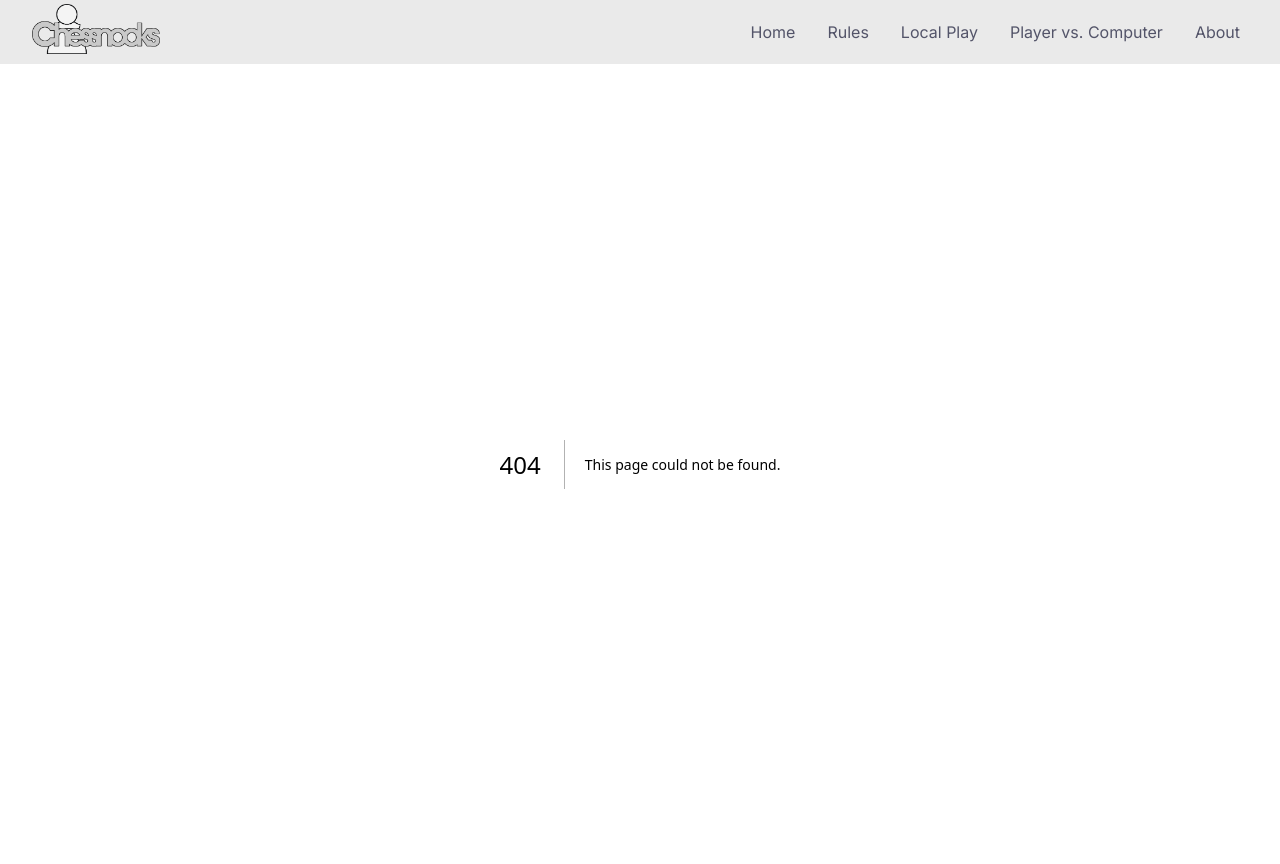
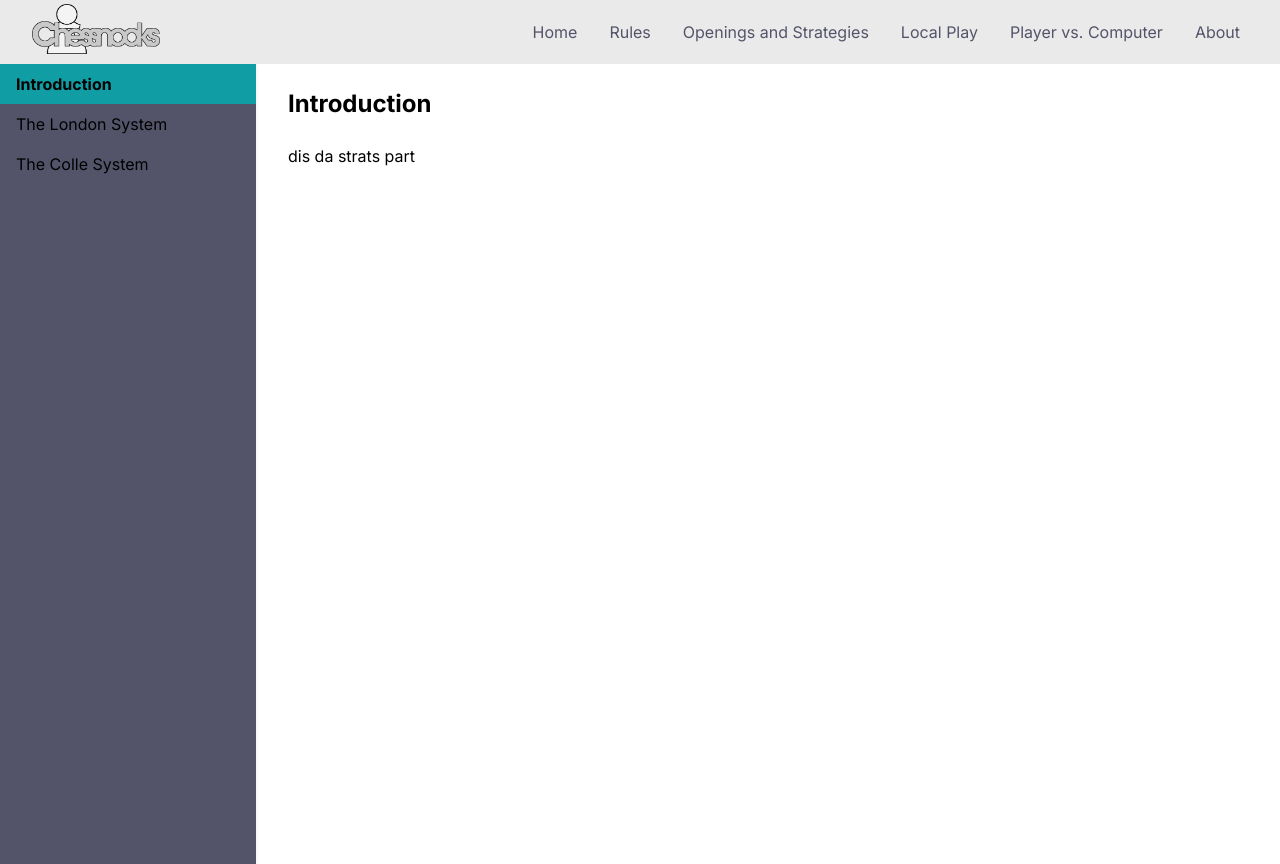
Before and after one commit to Fishnooks14/chessnooks, a Next.js app: page /strategy in a window 1280 px wide. Before the commit this address had no page. After the commit the page ends 800 px from the top, so only its background shows below. Built offline with nearby package versions, Linux system fonts and the light colour scheme.

Commit message:
add page, fix rendering, remove logs

```diff
--- a/src/app/about/page.tsx
+++ b/src/app/about/page.tsx
@@ -11,26 +11,26 @@ const About = () => {
                 <div className="grid grid-cols-1 md:grid-cols-2 gap-8">
                     <div className="text-gray-700">
                         <p className="mb-4">
-                            Lorem ipsum dolor sit amet, consectetur adipiscing
-                            elit, sed do eiusmod tempor incididunt ut labore et
-                            dolore magna aliqua. Ut enim ad minim veniam, quis
-                            nostrud exercitation ullamco laboris nisi ut aliquip
-                            ex ea commodo consequat. Duis aute irure dolor in
-                            reprehenderit in voluptate velit esse cillum dolore
-                            eu fugiat nulla pariatur. Excepteur sint occaecat
-                            cupidatat non proident, sunt in culpa qui officia
-                            deserunt mollit anim id est laborum.
+                            <p>
+                                ChessNooks is a project built by two Parkland
+                                High School seniors: Major Zangari and Timothy
+                                Prestosh. In order to create a more @@@@ some
+                                shit about godo resource for ppls @@@@
+                            </p>
                         </p>
                         <p className="mb-4">
-                            Lorem ipsum dolor sit amet, consectetur adipiscing
-                            elit, sed do eiusmod tempor incididunt ut labore et
-                            dolore magna aliqua. Ut enim ad minim veniam, quis
-                            nostrud exercitation ullamco laboris nisi ut aliquip
-                            ex ea commodo consequat. Duis aute irure dolor in
-                            reprehenderit in voluptate velit esse cillum dolore
-                            eu fugiat nulla pariatur. Excepteur sint occaecat
-                            cupidatat non proident, sunt in culpa qui officia
-                            deserunt mollit anim id est laborum.
+                            In this project, we utilized React Typescript for
+                            our programming elements with Tailwind to create our
+                            signature style and beautiful chess games. The
+                            library we used to make the 3D rendering possible
+                            was babylon.js. All move verification and gamestate
+                            management is done through chess.js. The project
+                            incorporated many difficult algorithms and
+                            challenges because of the complexity of building a
+                            chess program but through all of these tools we were
+                            able to accomplish this. Check our Navbar or our
+                            sitemap to discover all that our website has to
+                            offer!
                         </p>
                     </div>
                     <img
--- a/src/app/rules/page.tsx
+++ b/src/app/rules/page.tsx
@@ -29,27 +29,38 @@ const sections: Section[] = [
                 <p><br /> Pawns are by far the weakest piece in terms of movement, typically only being able to advance a single square straight forward each turn. However, this is not always true. If a pawn has not yet moved in a given game, it is given the option to instead move two square directly forward. Now, you may notice that these rules do not allow a pawn to move backwards in any way, meaning you hae to be cautious when pushing pawns down the board.</p>
                 <p><br /> Pawns, unlike other pieces, capture differently from how they move. A pawn can capture an enemy piece located on either of the two squares diagonally in front of the pawn.<\p>
                 <p><br /> As you might be able to tell, judging by these rules laid out, a pawn may seem completely useless once it reaches the end of the board, as there would be no more spaces for it to move to or capture on. This is where a special mechanic exclusive to pawns comes into play, promotion. When a pawn reaches the end of the board, it is promoted to a piece of the player's choice. This interaction is most commonly seen in endgames, after most other pieces have already been removed from play.</p>
-                <p><br /> @@@@@@@ EN PASSANT THING HERE</p>`,
+                <p><br /> Pawns also have another unusual feature called an “En passant.” It is in the scenario when an opponent advances their pawn two spaces and your pawn is directly adjacent. In this case, you can capture the adjacent pawn diagonally even if there is no piece there. This rule was introduced fairly late in order to make the game faster and <i>more entertaining.</i> </p>`,
             },
             {
                 title: "Rook",
-                content: `<p>Rook info</p>`,
+                content: `<p>There are two rooks on a chess board and are constrained to moving only vertically (up/down) or horizontally (left/right). Like a bishop, it can move as far as possible given that there is not another piece in the way.</p>
+                <p><br />The rook is significant in another way as well because along with the king, it can perform the move known as “castling.” This is when, given that the other pieces are out of the way and neither the rook nor king has moved yet, the king and rook can shift in one move. </p>
+                <p><br />A “long” castle, or a castle that takes place on the Queen side, shifts the king two spaces to the left and the rook three spaces to the right.</p>
+                <p><br />A “short” castle, or a castle on the King side, shifts the king two spaces to the right and the rook two spaces to the left</p>
+                `,
             },
             {
                 title: "Bishop",
-                content: `<p>Bishop info</p>`,
+                content: `<p>Bishops are the pieces in chess that can only move diagonally. You will notice that the bishop that begins on the light squares will always remain there and the same is true for the bishop on the dark square. Bishops are not constricted to only moving a certain number of spaces. In fact, they can move as far as they can without being obstructed by another chess piece or the end of the board.</p>`,
             },
             {
                 title: "Queen",
-                content: `<p>Queen info</p>`,
+                content: `<p>The queen is by far the most powerful piece in chess, being considered nine material points commonly. It has the powers of the rook combined with the powers of the bishop meaning that it can move horizontally, vertically, and diagonally for as far as possible. </p>`,
             },
             {
                 title: "Knight",
-                content: `<p>Knight info</p>`,
+                content: `<p>The knight is the chess piece that a beginner might have the most trouble with initially. This is because they move pretty irregularly compared to the other pieces. A good way to describe this is that the knight makes an “L” shape because it moves as follows: </p>
+
+                <p><br />Two spaces up or down and one space left or right.</p>
+                <p>Or</p>
+                <p>Two spaces left or right and one space up or down</p>
+                `,
             },
             {
                 title: "King",
-                content: `<p>King info</p>`,
+                content: `<p><br />The king is the most important piece in chess because placing it in checkmate wins you the game but it is at the same time the most immobile piece. It can only move one square in any direction</p>
+                <p><br />Also, the king along with the rook can perform a “castle.” (see rook section for more information)</p>
+                `,
             },
         ],
     },
--- /dev/null
+++ b/src/app/strategy/page.tsx
@@ -0,0 +1,125 @@
+"use client";
+
+import React from "react";
+
+interface Section {
+    title: string;
+    content: string;
+    subsections?: Section[];
+}
+
+const sections: Section[] = [
+    {
+        title: "Introduction",
+        content: `<br />
+        dis da strats part
+        `,
+    },
+    {
+        title: "The London System",
+        content: `<br /> AAAA`,
+    },
+    {
+        title: "The Colle System",
+        content: `<br /> AAAA`,
+    },
+];
+
+const Strategy = () => {
+    const [activeSection, setActiveSection] = React.useState<string | null>(
+        "Introduction"
+    );
+
+    const handleSectionClick = (sectionTitle: string) => {
+        setActiveSection(sectionTitle);
+    };
+
+    const getSectionElement = (sectionTitle: string) => {
+        return document.getElementById(sectionTitle);
+    };
+
+    const scrollToSection = (sectionTitle: string) => {
+        const element = getSectionElement(sectionTitle);
+        if (element) {
+            element.scrollIntoView({ behavior: "smooth" });
+        }
+    };
+
+    const renderSection = (section: Section, level: number = 1) => (
+        <div
+            key={section.title}
+            id={section.title}
+            className={`px-4 py-2 mb-4  rounded`}
+        >
+            {level === 1 && (
+                <h1 className="font-bold text-2xl">{section.title}</h1>
+            )}
+            {level === 2 && (
+                <h2 className="font-semibold text-xl">{section.title}</h2>
+            )}
+            {level === 3 && (
+                <h3 className="font-semibold text-lg">{section.title}</h3>
+            )}
+            <div dangerouslySetInnerHTML={{ __html: section.content }} />
+            {section.subsections?.map((subsection) =>
+                renderSection(subsection, level + 1)
+            )}
+        </div>
+    );
+
+    const renderSidebar = () => (
+        <div className="fixed h-screen overflow-y-auto bg-render_gray w-64 shadow">
+            {sections.map((section) => (
+                <>
+                    <button
+                        key={section.title}
+                        className={`text-left block w-full py-2 px-4 hover:bg-logo_gray ${
+                            activeSection === section.title
+                                ? "bg-dcyan font-bold hover:bg-dcyan"
+                                : ""
+                        }`}
+                        onClick={() => {
+                            handleSectionClick(section.title);
+                            scrollToSection(section.title);
+                        }}
+                    >
+                        {section.title}
+                    </button>
+                    {section.subsections?.map((subsection) => (
+                        <button
+                            key={subsection.title}
+                            className={`text-left block w-full py-2 pl-8 px-4 hover:bg-gray-200 ${
+                                activeSection === subsection.title
+                                    ? "bg-gray-300 font-bold"
+                                    : ""
+                            }`}
+                            onClick={() => {
+                                handleSectionClick(section.title); // Update active section
+                                scrollToSection(subsection.title); // Scroll to the parent section
+                            }}
+                        >
+                            - {subsection.title}
+                        </button>
+                    ))}
+                </>
+            ))}
+        </div>
+    );
+
+    const renderContent = () => (
+        <div className="ml-64 px-4 py-4 bg-white">
+            {sections.map((section) =>
+                activeSection === section.title ? renderSection(section) : null
+            )}
+        </div>
+    );
+
+    return (
+        <div className="flex">
+            {renderSidebar()}
+            {renderContent()}
+        </div>
+    );
+};
+
+export default Strategy;
--- a/src/components/ChessBoard.tsx
+++ b/src/components/ChessBoard.tsx
@@ -25,9 +25,9 @@ function addOrAppend(
 const ChessBoard: React.FC = () => {
     const canvasRef = useRef(null);
     const gameRef = useRef(new PGNGame());
-    const meshPos = useRef(new Map());
+    const meshPos: React.MutableRefObject<Map<string, BABYLON.AbstractMesh[]>> =
+        useRef(new Map());
     gameRef.current.init();
-    console.log(Math.random());
 
     useEffect(() => {
         // create necessities to use babylon
@@ -264,10 +264,12 @@ const ChessBoard: React.FC = () => {
         ) => {
             if (scene) {
                 const pieces = meshPos.current.get(fromX + "-" + fromY);
+                if (!pieces) {
+                    return;
+                }
                 pieces.forEach((piece: BABYLON.AbstractMesh) => {
                     const currentPos = piece.position;
                     const targetPos = cordsToVector(toX, toY);
-                    console.log("dest: " + targetPos);
                     const animation = new BABYLON.Animation(
                         "moveAnimation",
                         "position",
@@ -291,8 +293,10 @@ const ChessBoard: React.FC = () => {
 
         const deletePiece = (x: number, y: number) => {
             if (scene) {
-                console.log("thing happened");
                 const pieces = meshPos.current.get(x + "-" + y);
+                if (!pieces) {
+                    return;
+                }
                 pieces.forEach((piece: BABYLON.AbstractMesh) => {
                     const currentPos = piece.position;
                     const targetPos = new BABYLON.Vector3(
@@ -324,11 +328,17 @@ const ChessBoard: React.FC = () => {
         // Create loop to play moves
         setInterval(() => {
             const nextMove = gameRef.current.nextMove();
-            console.log(nextMove);
             if (nextMove == null) {
-                console.log("null move");
+                meshPos.current.forEach((meshes, meshName) => {
+                    meshes.forEach((mesh) => {
+                        mesh.dispose();
+                    });
+                });
+                meshPos.current.clear();
+                setupBoard();
+                gameRef.current.newGame();
+                gameRef.current.init();
             } else if ("initialPos" in nextMove) {
-                console.log("regular move");
                 if (nextMove.capture) {
                     deletePiece(nextMove.capture.x, nextMove.capture.y);
                 }
--- a/src/components/NavigationBar.tsx
+++ b/src/components/NavigationBar.tsx
@@ -35,6 +35,13 @@ const NavBar = () => {
                             </a>
 
                             <a
+                                href="/strategy"
+                                className="text-render_gray hover:bg-dcyan hover:text-black rounded-lg p-2"
+                            >
+                                Openings and Strategies
+                            </a>
+
+                            <a
                                 href="/local-play"
                                 className="text-render_gray hover:bg-dcyan hover:text-black rounded-lg p-2"
                             >
--- a/src/utils/PGNParser.tsx
+++ b/src/utils/PGNParser.tsx
@@ -28,7 +28,6 @@ export class PGNGame {
 
         const gameIndex = Math.floor(Math.random() * gameList.length);
         this.file = "/games/" + gameList[gameIndex];
-        console.log("file: " + this.file);
         this.moveData = [];
     }
 
@@ -44,7 +43,6 @@ export class PGNGame {
 
         const gameIndex = Math.floor(Math.random() * gameList.length);
         this.file = "/games/" + gameList[gameIndex];
-        console.log("file: " + this.file);
         this.moveData = [];
     }
 
```
